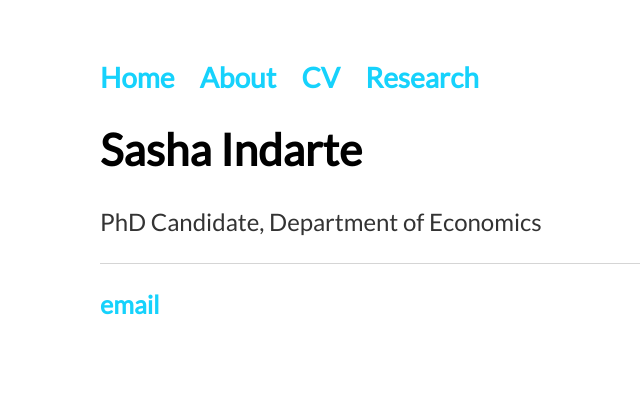
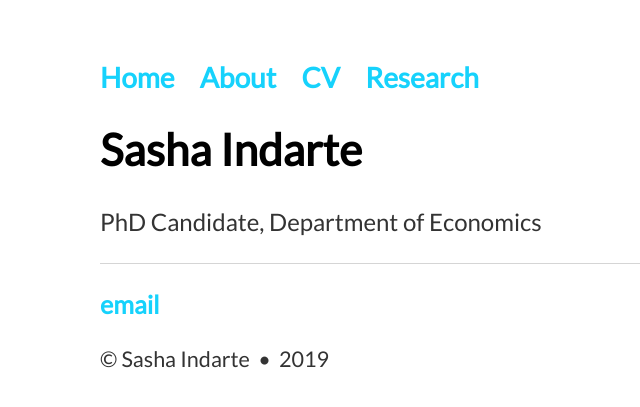
Before and after one commit to sashaindarte/sashaindarte.github.io, a Jekyll site: the page built from index.html, in a window 1280 px wide. Shown: the top 407 px of the page, without its empty margins (92-732 px from the left). Built offline with Jekyll 4.4.1, drawn with Linux system fonts in a browser that asks for light colours.

Commit message:
Update default.html

```diff
--- a/_layouts/default.html
+++ b/_layouts/default.html
@@ -40,6 +40,11 @@
 					</a>
 				</li>
 			</ul>
+				<p class="copyright text-muted">
+					&copy; Sasha Indarte
+					&nbsp;&bull;&nbsp;
+					2019
+				</p>
 			</footer>
 		</body>
 	</html>
```
